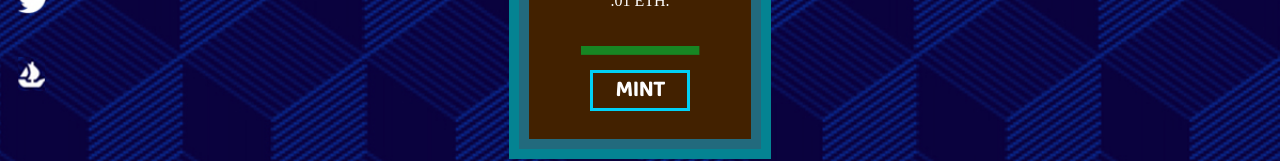
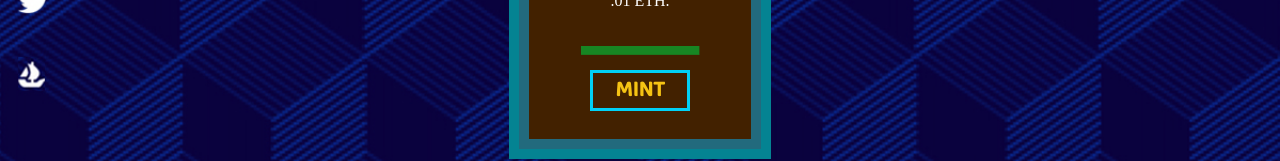
Before and after one commit to vishal123test/DEMOTest, a React (Create React App) app: page / in a window 1280 px wide. Shown: the part 293-454 px from the top of the page. Built offline with nearby package versions, Linux system fonts and the light colour scheme.

Commit message:
Update App.js

```diff
--- a/src/App.js
+++ b/src/App.js
@@ -11,10 +11,10 @@ const truncate = (input, len) =>
 export const StyledButton = styled.button`
   border: 3px solid;
   border-color: #00d1f6;
-  background-color: var(--secondaryb);
+  background-color: var(--secondary);
   padding: 0px;
   font-weight: bold;
-  color: var(--secondary-text);
+  color: var(--secondary-text-btn);
   width: 100px;
   cursor: pointer;
   font-family: pressstart2p;
@@ -93,7 +93,7 @@ export const StyledImg = styled.img`
 `;
 
 export const StyledLink = styled.a`
-  color: var(--secondaryb);
+  color: var(--secondary);
   text-decoration: none;
 `;
 
```
